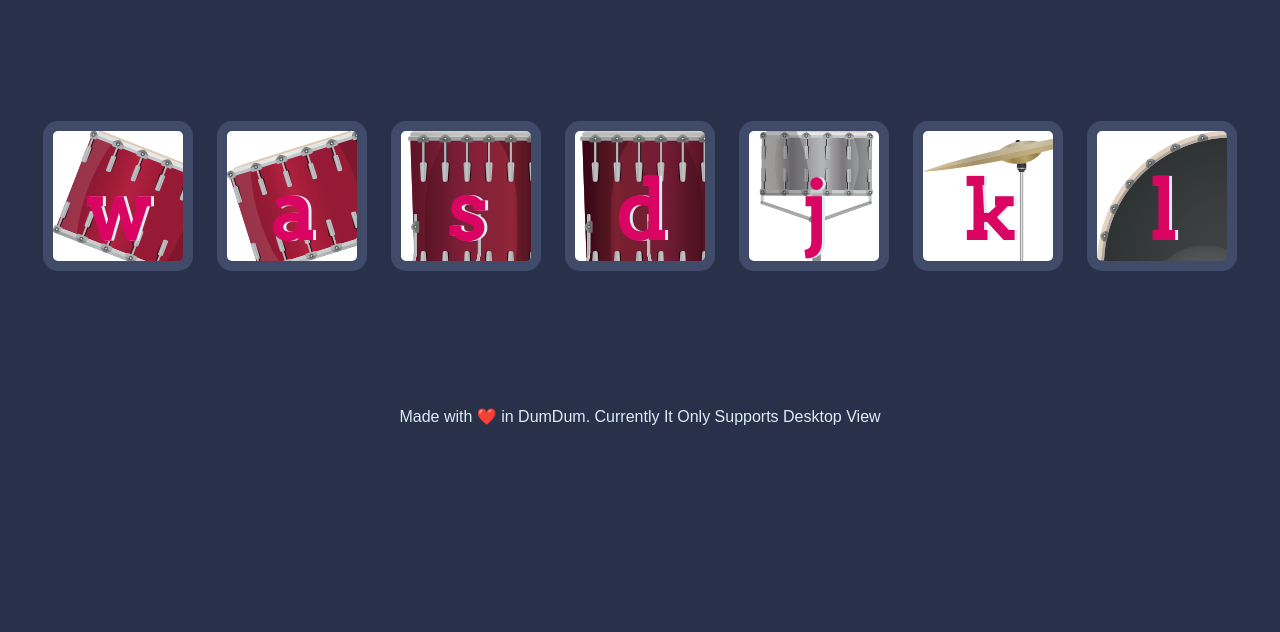
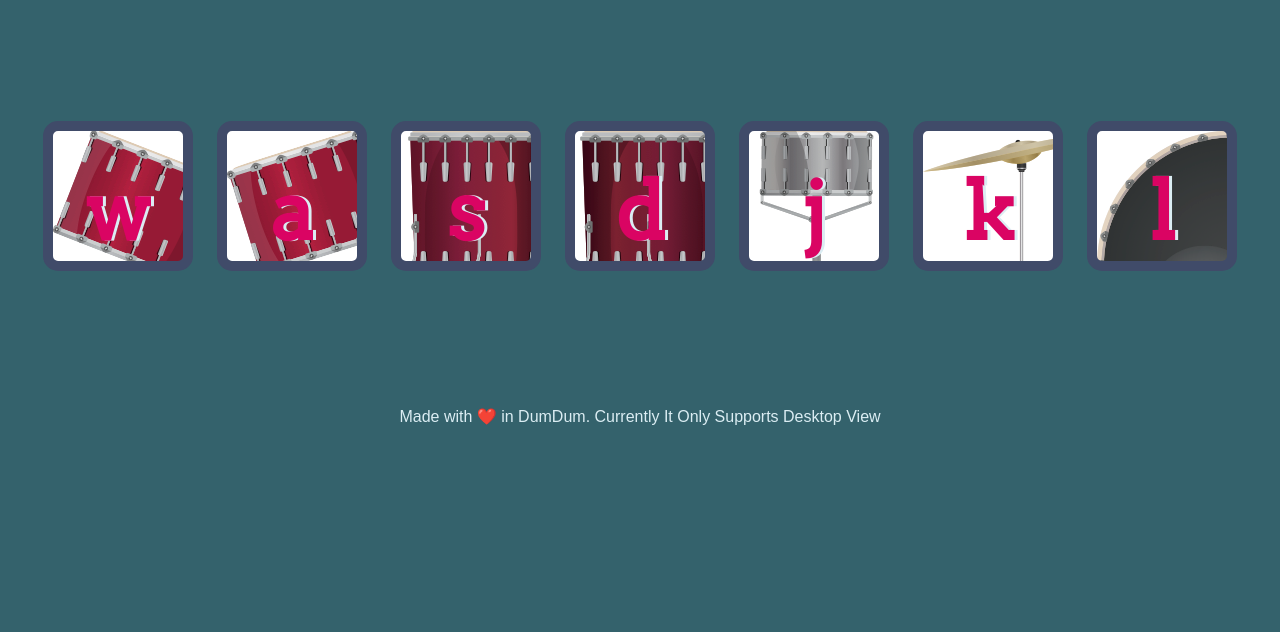
Before and after one commit to Sourav7445/drum-roll, a plain HTML site: page index.html in a window 1280 px wide. Shown: the part 168-800 px from the top of the page. Drawn offline with Linux system fonts and the light colour scheme.

Commit message:
Changed Background Color

```diff
--- a/styles.css
+++ b/styles.css
@@ -1,6 +1,6 @@
 body {
   text-align: center;
-  background-color: #283149;
+  background-color: #34626c;
 }
 
 h1 {
```
